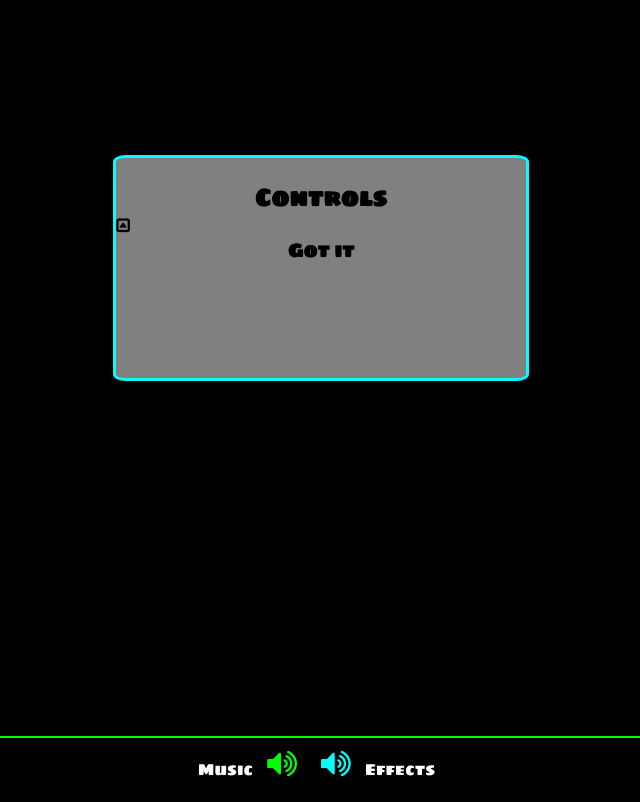
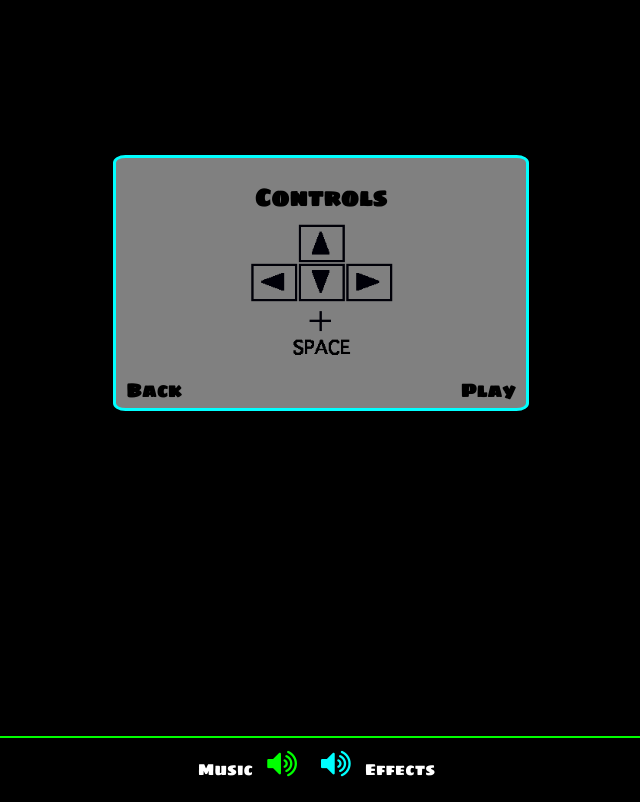
Before and after one commit to alecmcgovern/game, a plain HTML site: page index.html in a window 1280 px wide. Both pictures are taken after a click on the element "Solo". Shown: the whole page, without its empty margins (322-962 px from the left). Drawn offline with nearby package versions, Linux system fonts and the light colour scheme.

Commit message:
controls menu working

```diff
--- a/index.html
+++ b/index.html
@@ -44,10 +44,12 @@
 
 		<div id="controls" hidden>
 			<h2>Controls</h2>
-			<div "arrow keys"></div>
-			<i class="fa fa-caret-square-o-up"></i>
-
-			<h3 id="gotit">Got it</h3>
+				<img id="arrowkeys" src="images/controls.png">
+				<img id="double" src="images/double.png">
+			<div id="fwdback">
+				<h3 id="back">Back</h3>
+				<h3 id="gotit">Play</h3>
+			</div>
 		</div>
 
 		<!-- Game Over -->
--- a/scripts.js
+++ b/scripts.js
@@ -88,19 +88,33 @@ $('document').ready(function(){
 
 	function controlsState(){
 		$('#menu').hide();
-		$('#controls').show()
-		$('#gotit').on('click', function(){
-			click.play();
-			if (numPlayers===1){
+		$('#controls').show();
+		if (numPlayers===1){
+			$('#double').hide();
+			$('#arrowkeys').show();
+			$('#gotit').on('click', function(){
+				click.play();
 				setup1();
 				$('#controls').hide();
 				inGameState();
-			}else if (numPlayers===2){
+
+			});
+		}else if(numPlayers===2){
+			$('#arrowkeys').hide();
+			$('#double').show();
+			$('#gotit').on('click', function(){
+				click.play();
 				setup2();
 				$('#controls').hide();
 				inGameState();
-			}
-		})
+			});
+		}
+
+		$('#back').on('click', function(){
+			$('#controls').hide();
+			click.play();
+			mainMenuState();
+		});
 	}
 
 
--- a/styles.css
+++ b/styles.css
@@ -19,16 +19,41 @@ body{
 	top:20%;
 	left: 30%;
 	width: 40%;
-	height: 220px;
+	height: 250px;
 	background: grey;
 	border: 3px solid #00ffff;
 	border-radius: 3%;
+}
+#fwdback{
+	position: relative;
+	width: 100%;
+	height: 15%;
 }
 #gotit:hover{
 	color: #00ff00;
 }
 #gotit{
-	top: 80%;
+	padding: 10px;
+	position: relative;
+	float: right;
+}
+#back:hover{
+	color: #00ffff;
+}
+#back{
+	padding: 10px;
+	position: relative;
+	float: left;
+}
+#arrowkeys{
+	position: relative;
+	width:40%;
+	left: 30%;
+}
+#double{
+	position: relative;
+	width:60%;
+	left: 20%;
 }
 h2{
 	font-family: 'Sigmar One';
```
Also changed, not shown: images/controls.png (added), images/double.png (added).
